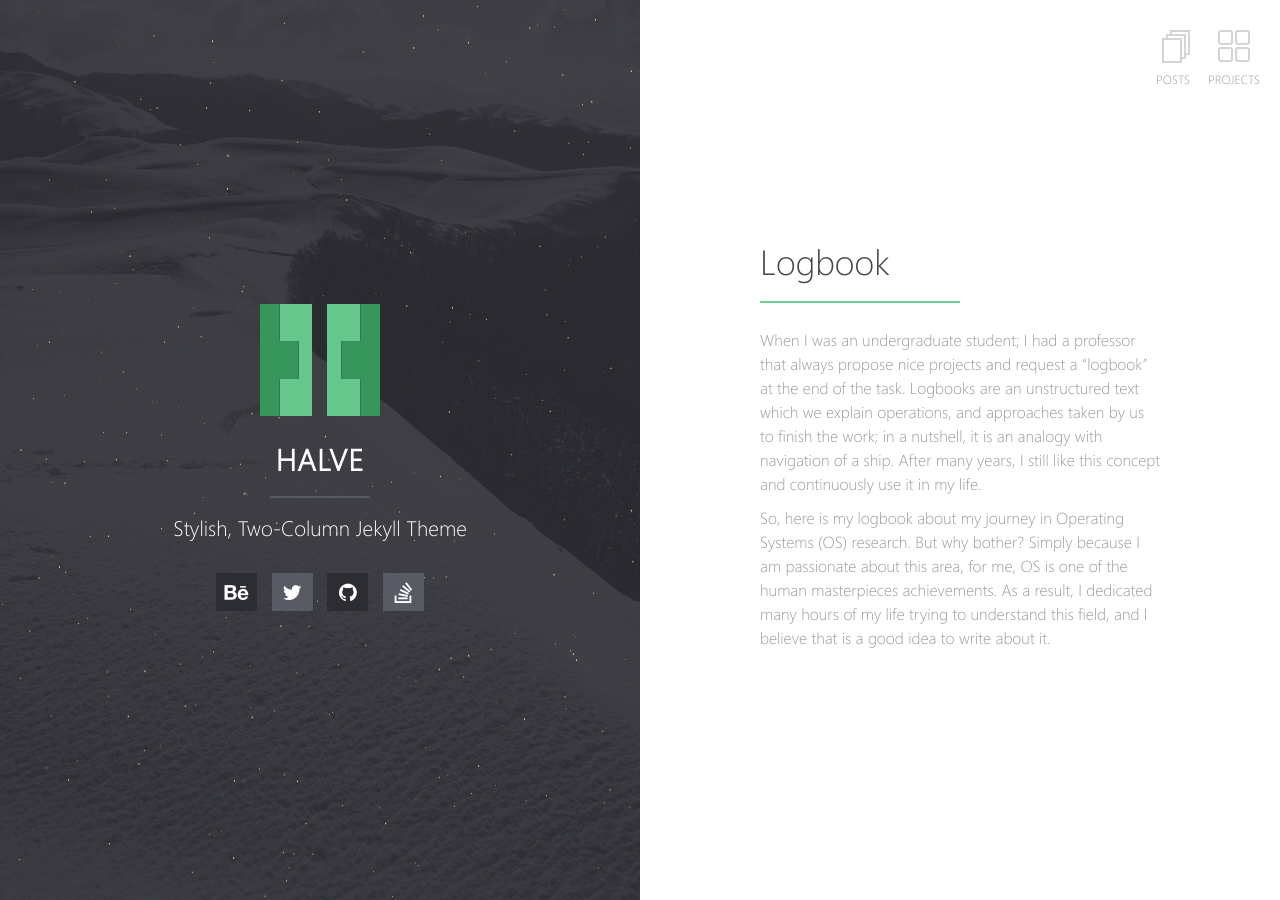
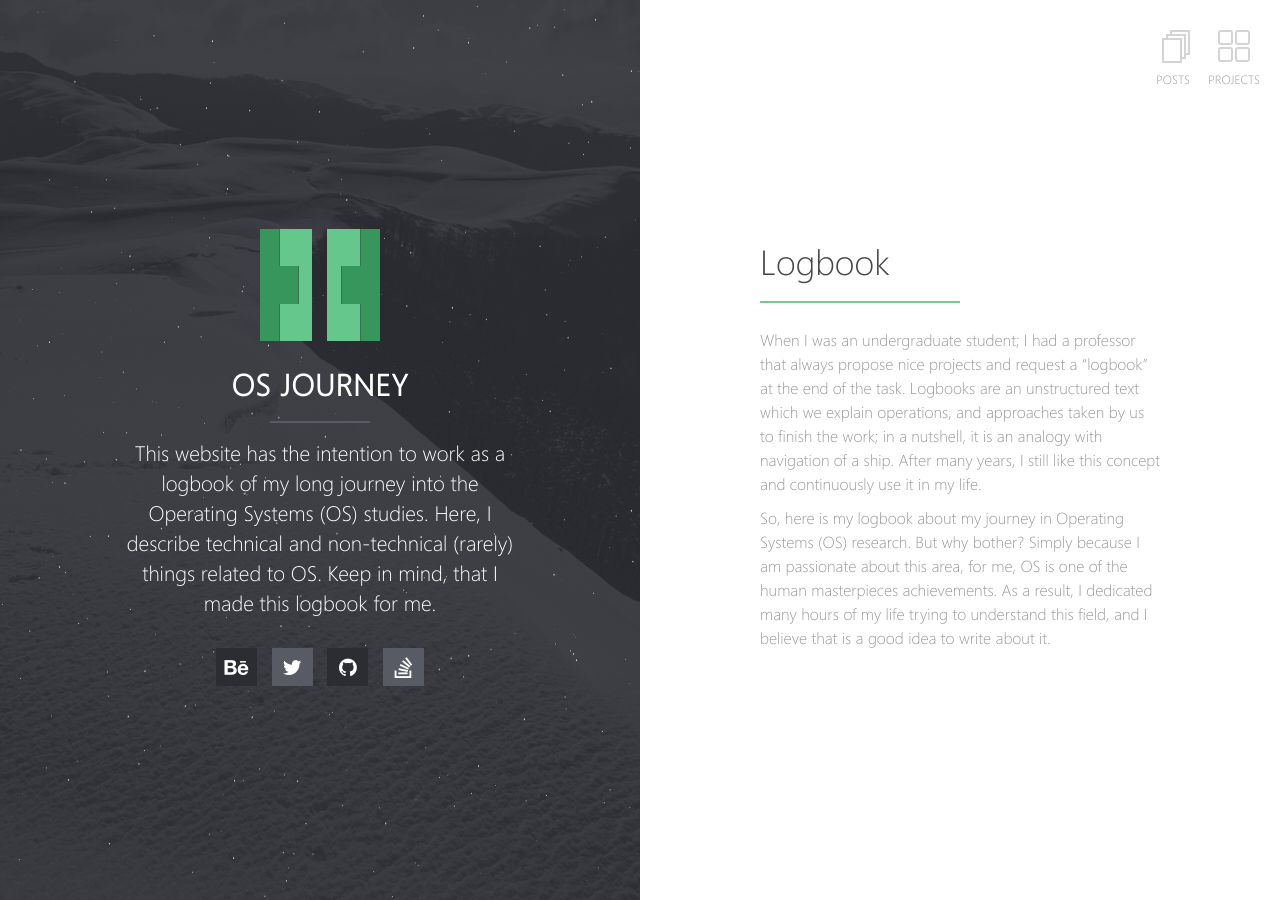
Before and after one commit to oslongjourney/oslongjourney.github.io, a Jekyll site: the page built from index.md, in a window 1280 px wide. Built offline with Jekyll 4.4.1, drawn with Linux system fonts in a browser that asks for light colours; our own code applies the rules of GitHub Pages for plain Markdown files.

Commit message:
update title and description

```diff
--- a/_config.yml
+++ b/_config.yml
@@ -1,6 +1,8 @@
 # Site
-title: Halve
-description: Stylish, Two-Column Jekyll Theme
+title: OS journey
+description: This website has the intention to work as a logbook of my long journey into the
+  Operating Systems (OS) studies. Here, I describe technical and non-technical
+  (rarely) things related to OS. Keep in mind, that I made this logbook for me.
 url: https://taylantatli.github.io/Halve
 logo: halve.png                                       # Site logo
 locale: en_US
```
